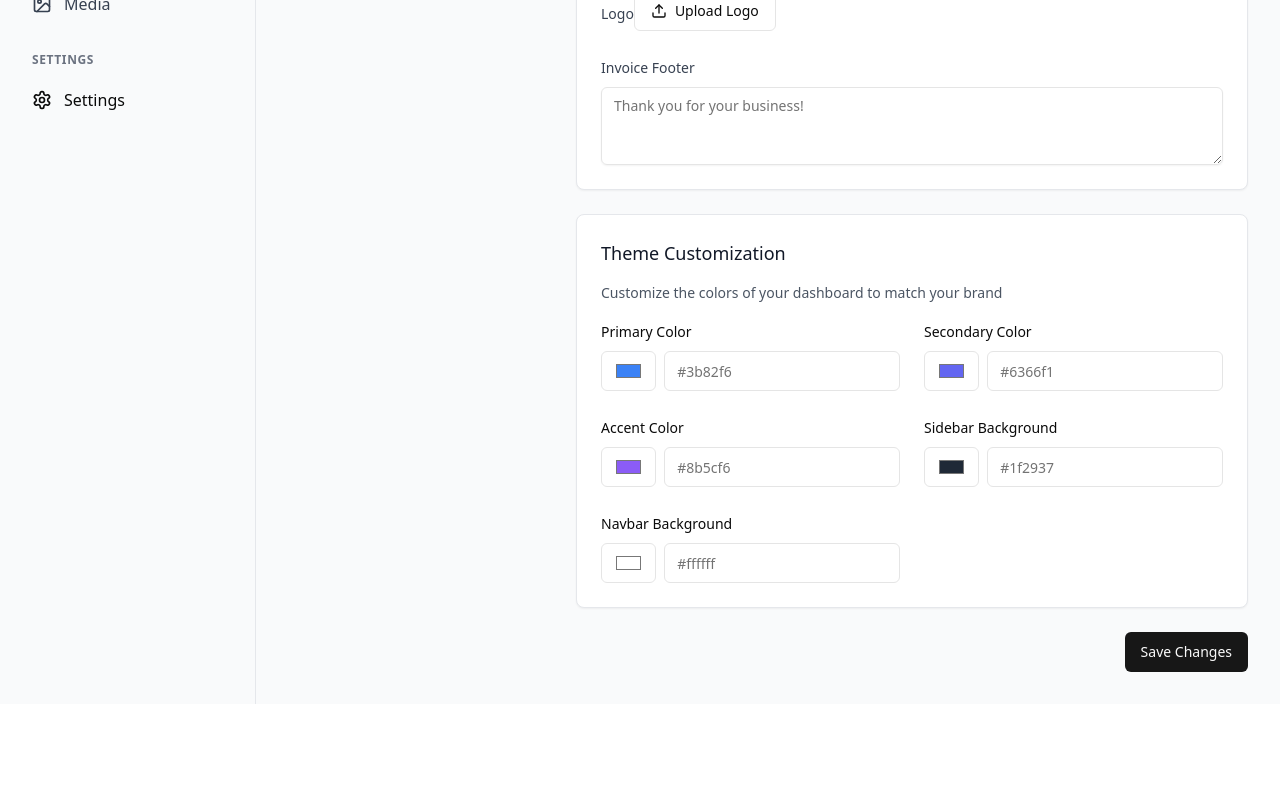
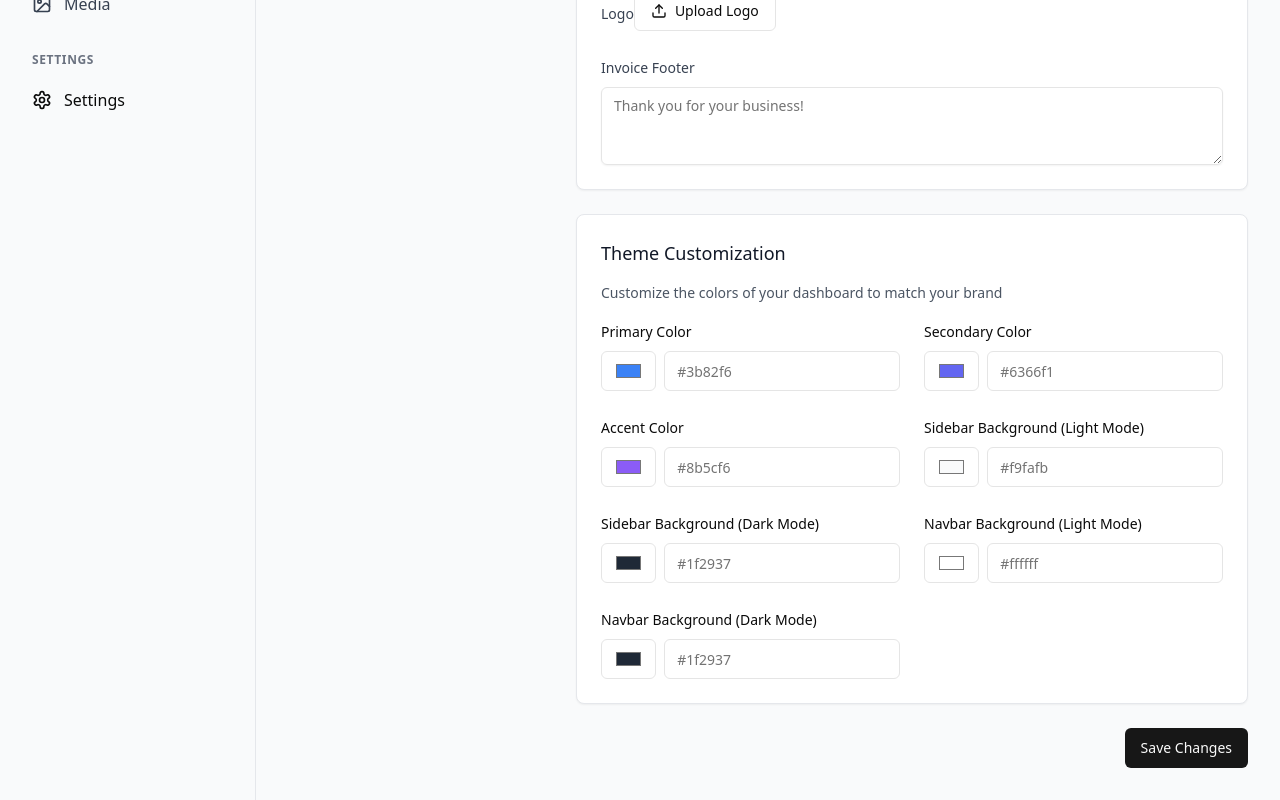
Before and after one commit to devsourcenathan/store_management, a React (Vite) app in the folder frontend/: page /settings in a window 1280 px wide. Shown: the part 873-1673 px from the top of the page. Before the commit the page ends 1577 px from the top, so only its background shows below. Built offline with nearby package versions, Linux system fonts and the light colour scheme; no server answers; sample sign-in values are in the browser's storage.

Commit message:
fix header color

```diff
--- a/frontend/src/contexts/OrganizationContext.tsx
+++ b/frontend/src/contexts/OrganizationContext.tsx
@@ -6,8 +6,10 @@ interface ThemeConfig {
     primaryColor?: string;
     secondaryColor?: string;
     accentColor?: string;
-    sidebarBg?: string;
-    navbarBg?: string;
+    sidebarBgLight?: string;
+    sidebarBgDark?: string;
+    navbarBgLight?: string;
+    navbarBgDark?: string;
 }
 
 interface Organization {
@@ -68,11 +70,17 @@ export function OrganizationProvider({ children }: { children: ReactNode }) {
                 root.style.setProperty('--theme-accent', hexToRgb(theme.accentColor));
                 root.style.setProperty('--color-accent', theme.accentColor);
             }
-            if (theme.sidebarBg) {
-                root.style.setProperty('--color-sidebar-bg', theme.sidebarBg);
+            if (theme.sidebarBgLight) {
+                root.style.setProperty('--color-sidebar-bg-light', theme.sidebarBgLight);
             }
-            if (theme.navbarBg) {
-                root.style.setProperty('--color-navbar-bg', theme.navbarBg);
+            if (theme.sidebarBgDark) {
+                root.style.setProperty('--color-sidebar-bg-dark', theme.sidebarBgDark);
+            }
+            if (theme.navbarBgLight) {
+                root.style.setProperty('--color-navbar-bg-light', theme.navbarBgLight);
+            }
+            if (theme.navbarBgDark) {
+                root.style.setProperty('--color-navbar-bg-dark', theme.navbarBgDark);
             }
         }
     }, [organization]);
--- a/frontend/src/features/dashboard/DashboardLayout.tsx
+++ b/frontend/src/features/dashboard/DashboardLayout.tsx
@@ -3,6 +3,7 @@ import { Outlet, Link, useLocation } from 'react-router-dom';
 import { useAuth } from '@/features/auth/useAuth';
 import { useSync } from '@/offline/SyncProvider';
 import { useOrganization } from '@/contexts/OrganizationContext';
+import { useTheme } from '@/components/ThemeProvider';
 import { StoreSelector } from '@/features/stores/StoreSelector';
 import { NoAccessPage } from '@/features/auth/NoAccessPage';
 import { ThemeToggle } from '@/components/ThemeToggle';
@@ -36,11 +37,15 @@ export function DashboardLayout() {
     const { user, logout } = useAuth();
     const { isOnline, isSyncing, pendingOperations, sync } = useSync();
     const { organization } = useOrganization();
+    const { theme } = useTheme();
     const location = useLocation();
     const { t } = useTranslation();
     const [isMobileMenuOpen, setIsMobileMenuOpen] = useState(false);
     const [isMoreMenuOpen, setIsMoreMenuOpen] = useState(false);
     const [isUserMenuOpen, setIsUserMenuOpen] = useState(false);
+
+    // Determine if dark mode is active
+    const isDark = theme === 'dark' || (theme === 'system' && window.matchMedia('(prefers-color-scheme: dark)').matches);
 
     const groupedNavigation = [
         {
@@ -120,7 +125,9 @@ export function DashboardLayout() {
             <nav
                 className="shadow-sm border-b border-gray-200 dark:border-gray-700 sticky top-0 z-30"
                 style={{
-                    backgroundColor: organization?.themeConfig?.navbarBg || undefined
+                    backgroundColor: isDark
+                        ? organization?.themeConfig?.navbarBgDark
+                        : organization?.themeConfig?.navbarBgLight
                 }}
             >
                 <div className="max-w-7xl mx-auto px-3 sm:px-4 lg:px-8">
@@ -365,7 +372,9 @@ export function DashboardLayout() {
                 <aside
                     className="w-64 border-r border-gray-200 dark:border-gray-700 min-h-[calc(100vh-4rem)] hidden md:block"
                     style={{
-                        backgroundColor: organization?.themeConfig?.sidebarBg || undefined
+                        backgroundColor: isDark
+                            ? organization?.themeConfig?.sidebarBgDark
+                            : organization?.themeConfig?.sidebarBgLight
                     }}
                 >
                     <nav className="p-4 overflow-y-auto">
--- a/frontend/src/features/settings/components/OrganizationSettings.tsx
+++ b/frontend/src/features/settings/components/OrganizationSettings.tsx
@@ -29,8 +29,10 @@ export function OrganizationSettings() {
             primaryColor: '',
             secondaryColor: '',
             accentColor: '',
-            sidebarBg: '',
-            navbarBg: ''
+            sidebarBgLight: '',
+            sidebarBgDark: '',
+            navbarBgLight: '',
+            navbarBgDark: ''
         }
     });
 
@@ -57,8 +59,10 @@ export function OrganizationSettings() {
                     primaryColor: '',
                     secondaryColor: '',
                     accentColor: '',
-                    sidebarBg: '',
-                    navbarBg: ''
+                    sidebarBgLight: '',
+                    sidebarBgDark: '',
+                    navbarBgLight: '',
+                    navbarBgDark: ''
                 }
             });
         }
@@ -333,37 +337,73 @@ export function OrganizationSettings() {
                     </div>
 
                     <div className="space-y-2">
-                        <Label>{t('settings.org.sidebar_bg')}</Label>
+                        <Label>{t('settings.org.sidebar_bg_light')}</Label>
                         <div className="flex gap-2">
                             <Input
                                 type="color"
-                                value={formData.themeConfig.sidebarBg || '#1f2937'}
-                                onChange={(e) => handleThemeColorChange('sidebarBg', e.target.value)}
+                                value={formData.themeConfig.sidebarBgLight || '#f9fafb'}
+                                onChange={(e) => handleThemeColorChange('sidebarBgLight', e.target.value)}
                                 className="w-16 h-10 cursor-pointer"
                             />
                             <Input
                                 type="text"
-                                value={formData.themeConfig.sidebarBg || ''}
-                                onChange={(e) => handleThemeColorChange('sidebarBg', e.target.value)}
+                                value={formData.themeConfig.sidebarBgLight || ''}
+                                onChange={(e) => handleThemeColorChange('sidebarBgLight', e.target.value)}
+                                placeholder="#f9fafb"
+                            />
+                        </div>
+                    </div>
+
+                    <div className="space-y-2">
+                        <Label>{t('settings.org.sidebar_bg_dark')}</Label>
+                        <div className="flex gap-2">
+                            <Input
+                                type="color"
+                                value={formData.themeConfig.sidebarBgDark || '#1f2937'}
+                                onChange={(e) => handleThemeColorChange('sidebarBgDark', e.target.value)}
+                                className="w-16 h-10 cursor-pointer"
+                            />
+                            <Input
+                                type="text"
+                                value={formData.themeConfig.sidebarBgDark || ''}
+                                onChange={(e) => handleThemeColorChange('sidebarBgDark', e.target.value)}
                                 placeholder="#1f2937"
                             />
                         </div>
                     </div>
 
                     <div className="space-y-2">
-                        <Label>{t('settings.org.navbar_bg')}</Label>
+                        <Label>{t('settings.org.navbar_bg_light')}</Label>
                         <div className="flex gap-2">
                             <Input
                                 type="color"
-                                value={formData.themeConfig.navbarBg || '#ffffff'}
-                                onChange={(e) => handleThemeColorChange('navbarBg', e.target.value)}
+                                value={formData.themeConfig.navbarBgLight || '#ffffff'}
+                                onChange={(e) => handleThemeColorChange('navbarBgLight', e.target.value)}
                                 className="w-16 h-10 cursor-pointer"
                             />
                             <Input
                                 type="text"
-                                value={formData.themeConfig.navbarBg || ''}
-                                onChange={(e) => handleThemeColorChange('navbarBg', e.target.value)}
+                                value={formData.themeConfig.navbarBgLight || ''}
+                                onChange={(e) => handleThemeColorChange('navbarBgLight', e.target.value)}
                                 placeholder="#ffffff"
+                            />
+                        </div>
+                    </div>
+
+                    <div className="space-y-2">
+                        <Label>{t('settings.org.navbar_bg_dark')}</Label>
+                        <div className="flex gap-2">
+                            <Input
+                                type="color"
+                                value={formData.themeConfig.navbarBgDark || '#1f2937'}
+                                onChange={(e) => handleThemeColorChange('navbarBgDark', e.target.value)}
+                                className="w-16 h-10 cursor-pointer"
+                            />
+                            <Input
+                                type="text"
+                                value={formData.themeConfig.navbarBgDark || ''}
+                                onChange={(e) => handleThemeColorChange('navbarBgDark', e.target.value)}
+                                placeholder="#1f2937"
                             />
                         </div>
                     </div>
--- a/frontend/src/locales/en.json
+++ b/frontend/src/locales/en.json
@@ -288,8 +288,10 @@
             "primary_color": "Primary Color",
             "secondary_color": "Secondary Color",
             "accent_color": "Accent Color",
-            "sidebar_bg": "Sidebar Background",
-            "navbar_bg": "Navbar Background",
+            "sidebar_bg_light": "Sidebar Background (Light Mode)",
+            "sidebar_bg_dark": "Sidebar Background (Dark Mode)",
+            "navbar_bg_light": "Navbar Background (Light Mode)",
+            "navbar_bg_dark": "Navbar Background (Dark Mode)",
             "saving": "Saving...",
             "save": "Save Changes",
             "success": "Organization settings updated",
--- a/frontend/src/locales/fr.json
+++ b/frontend/src/locales/fr.json
@@ -288,8 +288,10 @@
             "primary_color": "Couleur Primaire",
             "secondary_color": "Couleur Secondaire",
             "accent_color": "Couleur d'Accent",
-            "sidebar_bg": "Arrière-plan Barre Latérale",
-            "navbar_bg": "Arrière-plan Barre de Navigation",
+            "sidebar_bg_light": "Arrière-plan Barre Latérale (Mode Clair)",
+            "sidebar_bg_dark": "Arrière-plan Barre Latérale (Mode Sombre)",
+            "navbar_bg_light": "Arrière-plan Barre de Navigation (Mode Clair)",
+            "navbar_bg_dark": "Arrière-plan Barre de Navigation (Mode Sombre)",
             "saving": "Enregistrement...",
             "save": "Enregistrer",
             "success": "Paramètres de l'organisation mis à jour",
```
